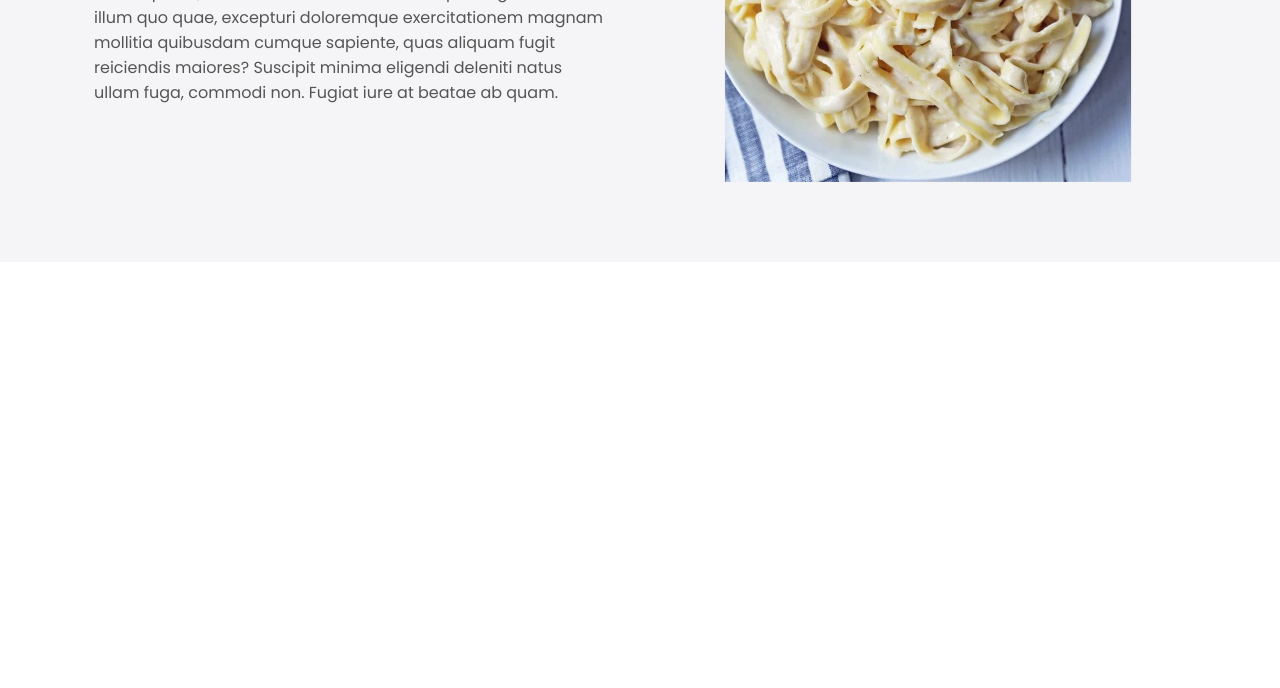
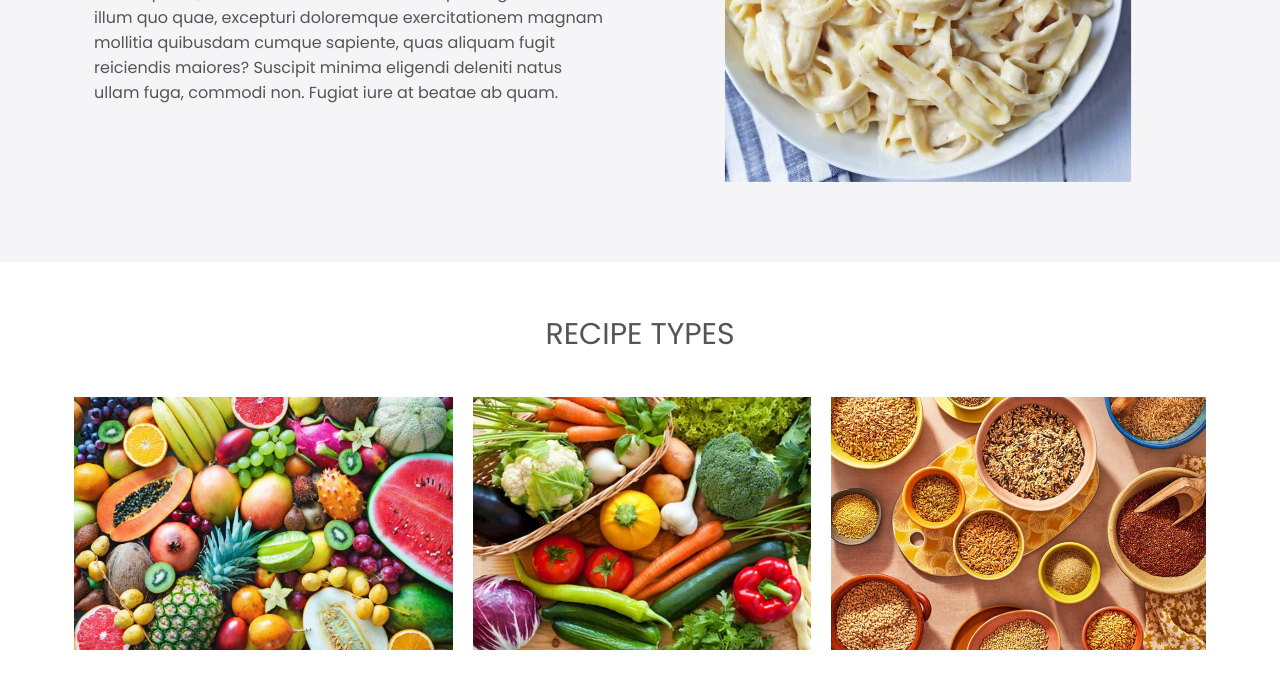
Before and after one commit to abdahad07/layout-1, a plain HTML site: page index.html in a window 1280 px wide. Shown: the part 698-1386 px from the top of the page. Before the commit the page ends 960 px from the top, so only its background shows below. Drawn offline with Linux system fonts and the light colour scheme.

Commit message:
add Recipes section

```diff
--- a/index.html
+++ b/index.html
@@ -48,5 +48,41 @@
             </div>
         </div>
     </section>
+
+    <section id="food">
+        <h2>Recipe types</h2>
+        <div class="food-container container">
+            <div class="food-type fruit">
+                <div class="img-container">
+                    <img src="./images/fruits.jpg" alt="">
+                    <div class="img-content">
+                        <h3>Fruit</h3>
+                        <a href="https://en.wikipedia.org/wiki/Fruit" class="btn btn-primary" target="_blank">Learn more</a>
+
+                    </div>
+                </div>
+            </div>
+            <div class="food-type vegetable">
+                <div class="img-container">
+                    <img src="./images/Veg.webp" alt="">
+                    <div class="img-content">
+                        <h3>Vegetable</h3>
+                        <a href="https://en.wikipedia.org/wiki/Vegetable" class="btn btn-primary" target="_blank">Learn more</a>
+
+                    </div>
+                </div>
+            </div>
+            <div class="food-type grain">
+                <div class="img-container">
+                    <img src="./images/grain.webp" alt="">
+                    <div class="img-content">
+                        <h3>Grain</h3>
+                        <a href="https://en.wikipedia.org/wiki/Grain" class="btn btn-primary" target="_blank">Learn more</a>
+
+                    </div>
+                </div>
+            </div>
+        </div>
+    </section>
 </body>
 </html>
--- a/styles.css
+++ b/styles.css
@@ -168,3 +168,85 @@ body{
     object-fit: cover;
     object-position: right;
 }
+
+/* ######## food category styling ######### */
+#food{
+    padding: 5rem 0 10rem 0;
+}
+
+#food h2{
+    text-align:center;
+    font-size: 3rem;
+    font-weight: 400;
+    margin-bottom: 40px;
+    text-transform:uppercase;
+    color:#555;
+}
+
+.food-container{
+    display:flex;
+    justify-content: space-between;
+}
+
+.food-container img{
+    display:block;
+    width:100%;
+    margin:auto;
+    max-height:300px;
+    object-fit:cover;
+    object-position: center;
+}
+
+.img-container{
+    margin: 0 1rem;
+    position: relative;
+}
+
+.img-content{
+    position: absolute;
+    top:70%;
+    left:50%;
+    transform:translate(-50%,-50%);
+    opacity:0;
+    z-index:2;
+    text-align:center;
+    transition:all 0.3s ease-in-out 0.1s;
+}
+
+.img-content h3{
+    color: #fff;
+    font-size: 3rem;
+
+}
+
+.img-content a{
+    font-size:1.2rem;
+}
+
+.img-container::after{
+    content: "";
+    display:block;
+    position:absolute;
+    top:0;
+    left:0;
+    width:100%;
+    height:100%;
+    background:rgba(0,0,0,0.871);
+    opacity:0;
+    z-index:1;
+
+    transform:scaleY(0);
+    transform-origin: 100% 100%;
+    transition: all 0.3s ease-in-out;
+
+}
+
+.img-container:hover::after{
+    opacity:1;
+    transform:scaleY(1);
+}
+
+.img-container:hover .img-content{
+    opacity:1;
+    top:40%;
+}
```
Also changed, not shown: images/Veg.webp (added), images/fruits.jpeg (added), images/fruits.jpg (added), images/grain.webp (added).
